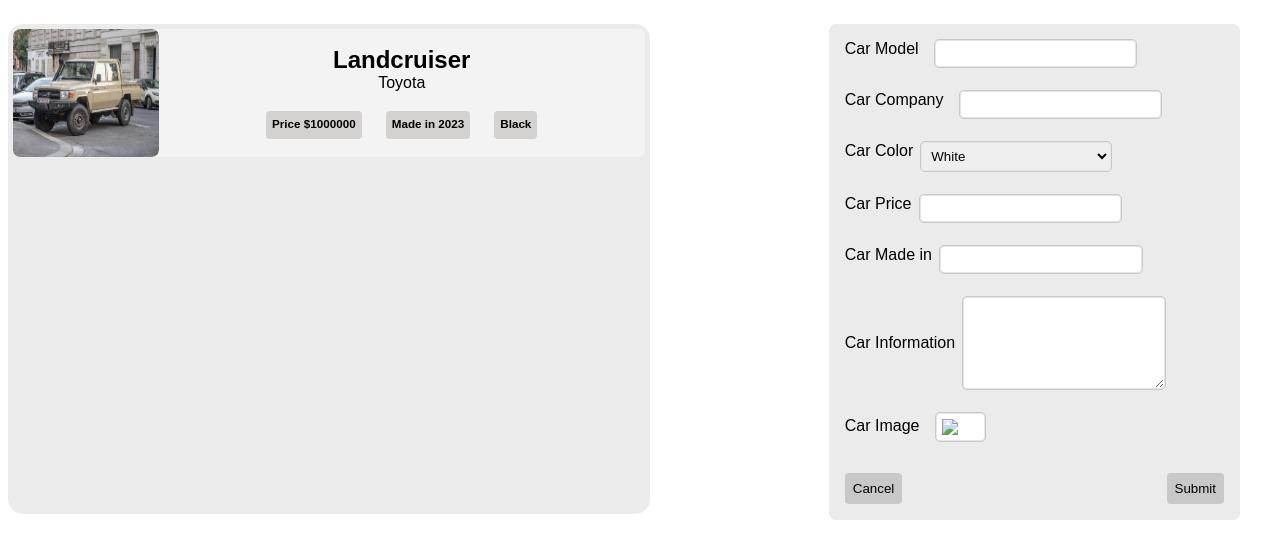
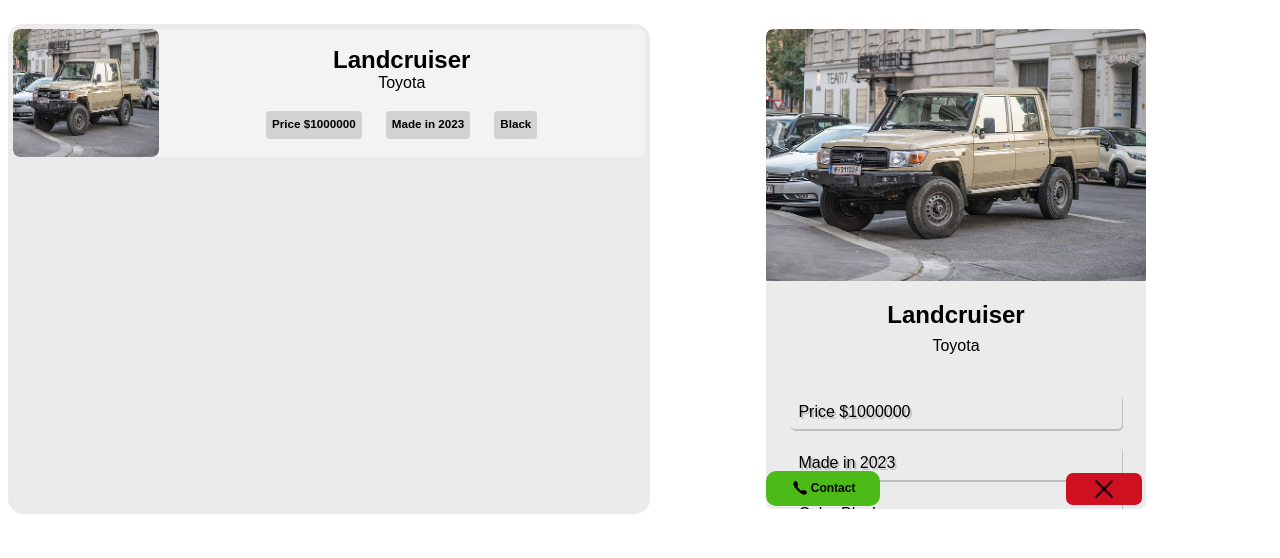
Before and after one commit to AmiraliAlizadeh313/Mini-Carland, a JavaScript app: page / in a window 1280 px wide. Shown: the top 558 px of the page. Built offline with nearby package versions, Linux system fonts and the light colour scheme; the HTML template or start-up script is replaced by a standard one.

Commit message:
The static part of the program is almost finished

```diff
--- a/src/App.js
+++ b/src/App.js
@@ -37,9 +37,9 @@
     <>
       <div className="mini-carland">
         <CarsList></CarsList>
-        {/* <CarCard></CarCard> */}
+        <CarCard></CarCard>
         {/* <ShowSellerInfo></ShowSellerInfo> */}
-        <FormAddCar></FormAddCar>
+        {/* <FormAddCar></FormAddCar> */}
       </div>
     </>
   );
--- a/src/index.css
+++ b/src/index.css
@@ -547,5 +547,4 @@
   background-color:rgb(200, 200, 200) ;
   margin: auto;
   position: absolute;
-
 }
```
